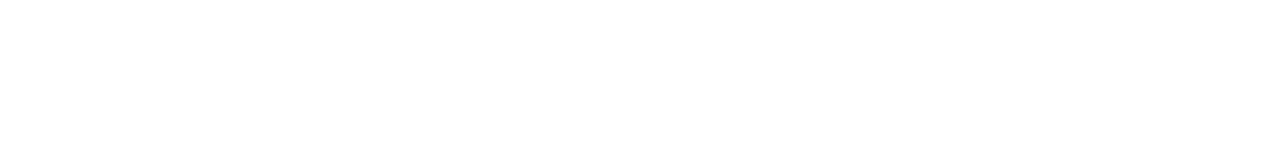
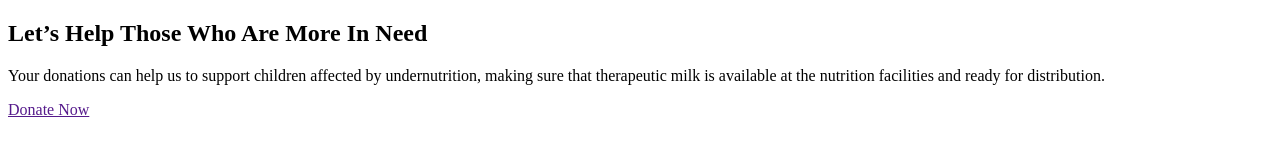
Before and after one commit to Ashikur-Rahaman-Chowdhury/Donate-For-Flood, a plain HTML site: page index.html in a window 1280 px wide. Drawn offline with Linux system fonts and the light colour scheme.

Commit message:
first commit

```diff
--- a/index.html
+++ b/index.html
@@ -9,6 +9,16 @@
 </head>
 
 <body>
+    <section class="Donate-Now">
+        <div class="help">
+            <h1>Let’s Help Those Who Are More In Need</h1>
+            <p>Your donations can help us to support children affected by undernutrition, making sure that therapeutic
+                milk is available at the nutrition facilities and ready for distribution.</p>
+            <a class="link-button" target="_blank" href="">Donate Now</a>
+        </div>
+
+    </section>
+
 
 </body>
 
```
